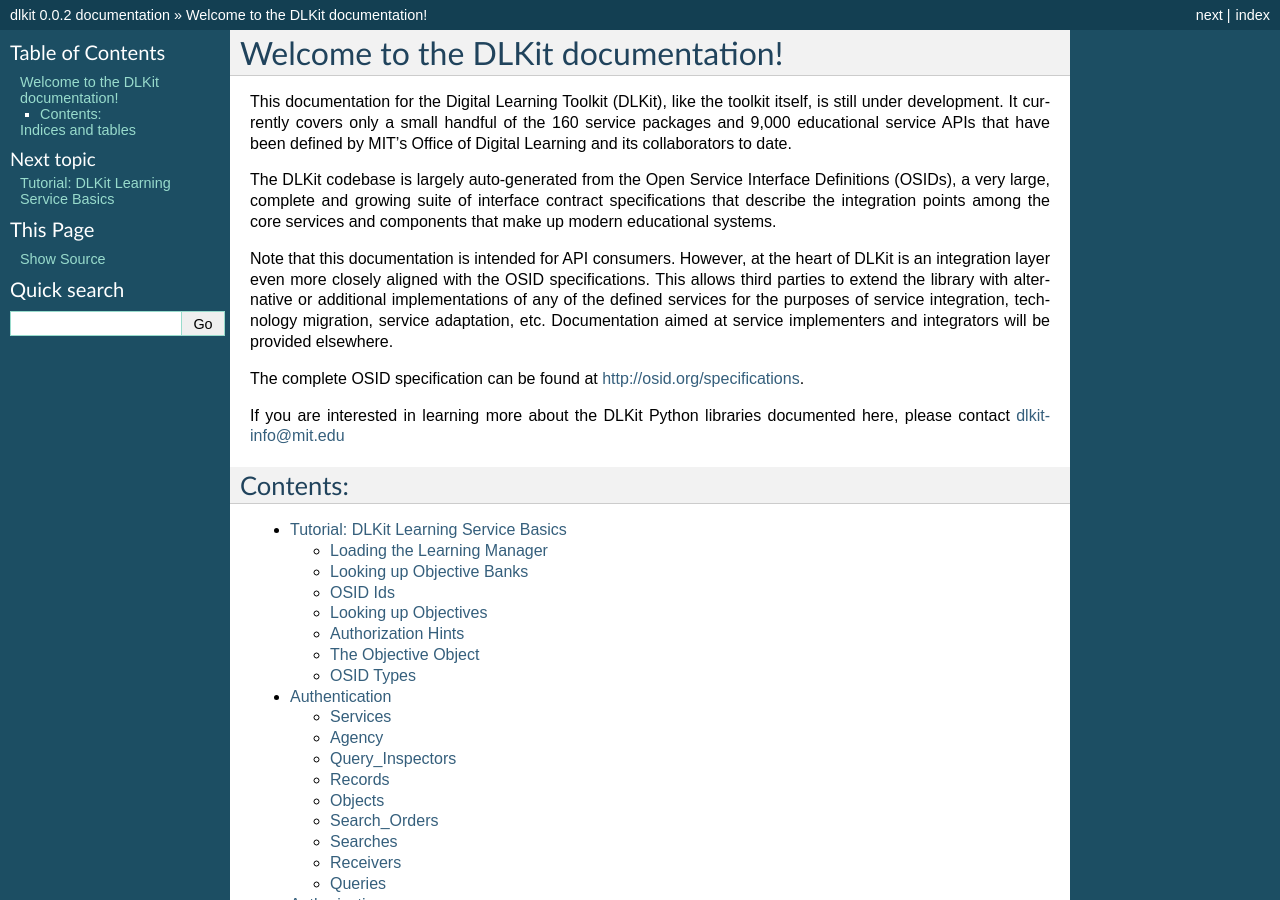
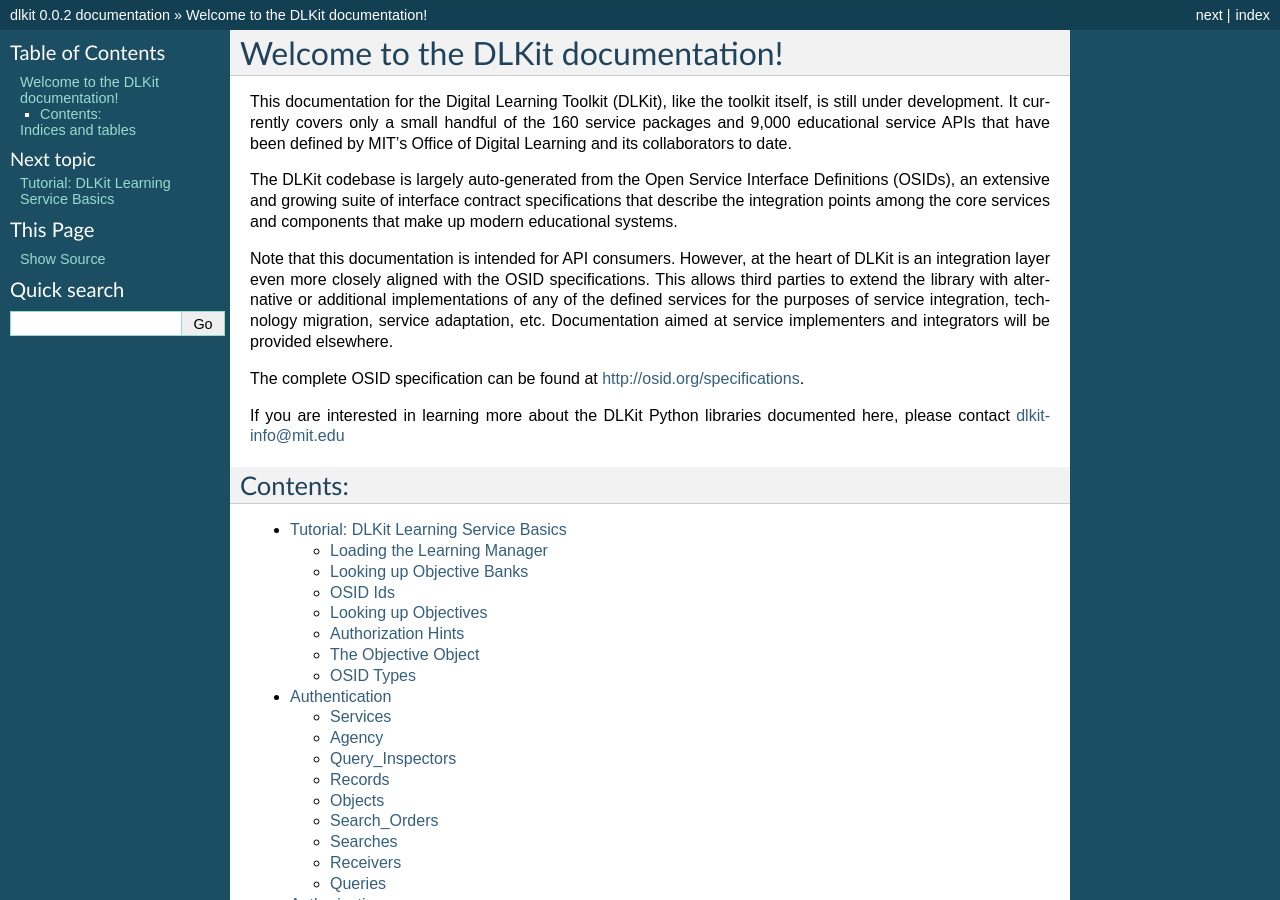
Before and after one commit to birdland/dlkit-doc, a Sphinx documentation site: the page built from source/index.rst, in a window 1280 px wide and 900 px high. Built offline with Sphinx 7.4.7, drawn with Linux system fonts in a browser that asks for light colours; pages that are not in the unit, such as notebooks, are missing from menus.

Commit message:
further edits to tutorial

```diff
--- a/source/index.rst
+++ b/source/index.rst
@@ -12,7 +12,7 @@
 its collaborators to date.
 
 The DLKit codebase is largely auto-generated from the Open Service Interface Definitions (OSIDs),
-a very large, complete and growing suite of interface contract specifications that describe the
+an extensive and growing suite of interface contract specifications that describe the
 integration points among the core services and components that make up modern educational systems.
 
 Note that this documentation is intended for API consumers. However, at the heart of DLKit is an
```
